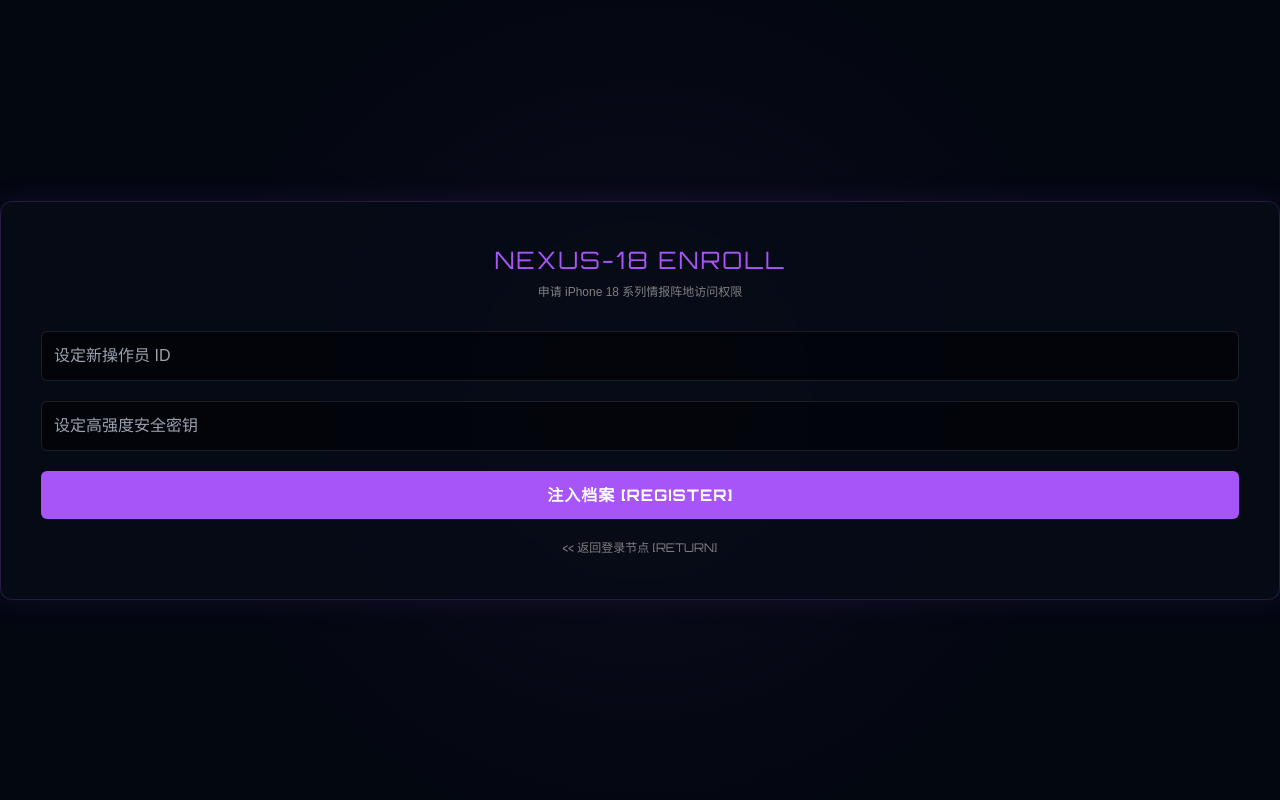
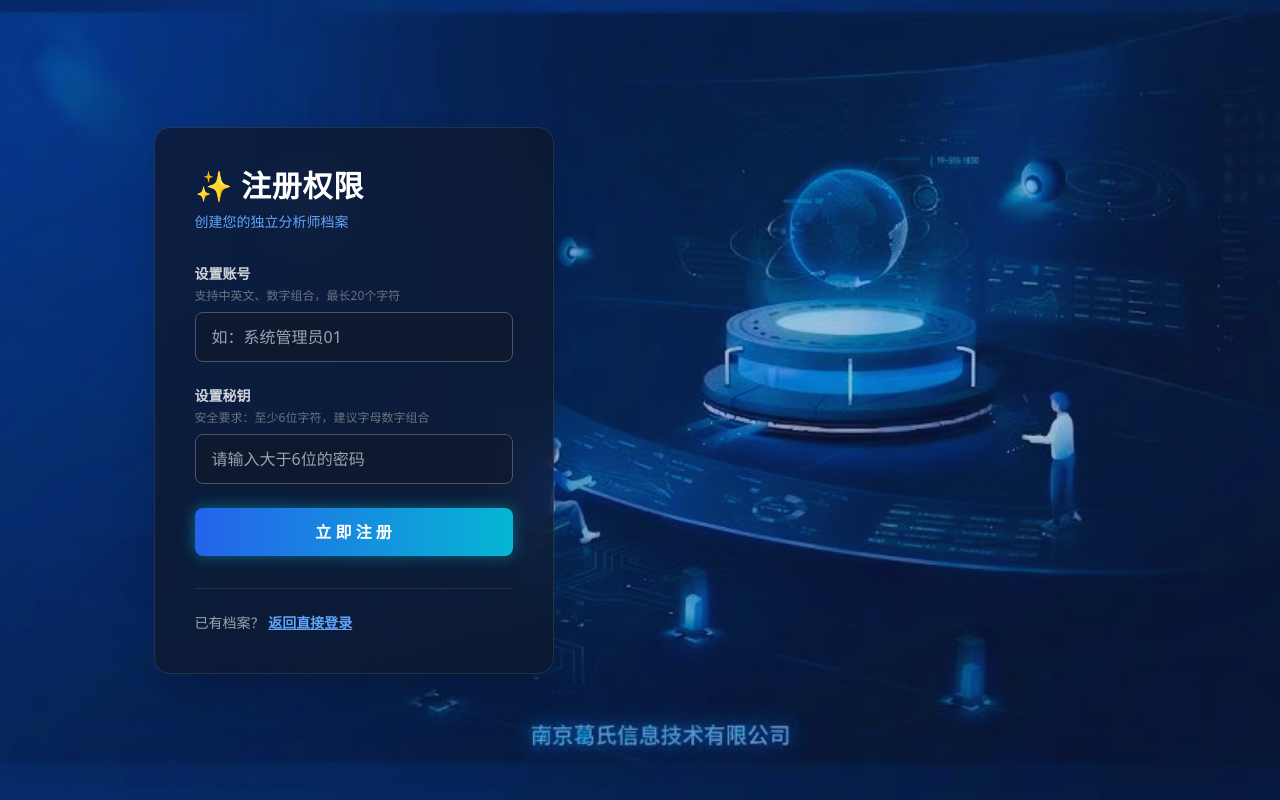
Before and after one commit to abc18870537168-lab/sirge, a Flask app: page /register in a window 1280 px wide. Run offline with Flask 3, Linux system fonts and the light colour scheme; some libraries are stand-ins or nearby versions.

Commit message:
Update register.html

```diff
--- a/templates/register.html
+++ b/templates/register.html
@@ -2,37 +2,54 @@
 <html lang="zh">
 <head>
     <meta charset="UTF-8">
-    <meta name="viewport" content="width=device-width, initial-scale=1.0">
-    <title>系统注册 - iPhone 18 系列预测中台</title>
+    <title>申请权限 - iPhone 18 系列数据中心</title>
     <script src="https://cdn.tailwindcss.com"></script>
-    <link href="https://fonts.googleapis.com/css2?family=Orbitron:wght@400;500;700;900&display=swap" rel="stylesheet">
     <style>
-        body { background-color: #030710; background-image: radial-gradient(circle at 50% 50%, rgba(168, 85, 247, 0.05), transparent 60%); color: #fff; font-family: sans-serif; display: flex; justify-content: center; align-items: center; height: 100vh; margin: 0; overflow: hidden; }
-        .tech-panel { background: rgba(7, 12, 23, 0.8); backdrop-filter: blur(10px); border: 1px solid rgba(168, 85, 247, 0.2); box-shadow: 0 0 30px rgba(168, 85, 247, 0.1); border-radius: 12px; padding: 40px; width: 100%; max-w: 400px; text-align: center; }
-        .input-field { width: 100%; padding: 12px; margin-bottom: 20px; background: rgba(0, 0, 0, 0.5); border: 1px solid rgba(255, 255, 255, 0.1); color: #a855f7; border-radius: 6px; box-sizing: border-box; transition: all 0.3s; }
-        .input-field:focus { outline: none; border-color: #a855f7; box-shadow: 0 0 10px rgba(168, 85, 247, 0.3); }
-        .submit-btn { width: 100%; padding: 12px; background: #a855f7; color: #fff; font-family: 'Orbitron', sans-serif; font-weight: bold; border: none; border-radius: 6px; cursor: pointer; transition: all 0.3s; letter-spacing: 1px; }
-        .submit-btn:hover { background: #fff; color: #000; box-shadow: 0 0 15px #a855f7; }
-        .link-text { display: inline-block; margin-top: 20px; color: gray; font-size: 12px; text-decoration: none; font-family: 'Orbitron', sans-serif; transition: color 0.3s; }
-        .link-text:hover { color: #a855f7; }
+        .glass-panel {
+            background: rgba(15, 23, 42, 0.7);
+            backdrop-filter: blur(20px);
+            border: 1px solid rgba(255, 255, 255, 0.1);
+        }
     </style>
 </head>
-<body>
-    <div class="tech-panel">
-        <h1 style="font-family: 'Orbitron', sans-serif; font-size: 24px; color: #a855f7; margin-bottom: 5px; letter-spacing: 2px;">NEXUS-18 ENROLL</h1>
-        <p style="color: gray; font-size: 12px; margin-bottom: 30px;">申请 iPhone 18 系列情报阵地访问权限</p>
+<body class="bg-gray-900 h-screen flex justify-start items-center pl-[12%] bg-[url('/static/login_bg.png')] bg-cover bg-center bg-no-repeat">
+
+    <div class="absolute inset-0 bg-blue-900/20"></div>
+
+    <div class="glass-panel relative z-10 p-10 rounded-2xl shadow-2xl w-[400px]">
+        <div class="text-left mb-8">
+            <h1 class="text-3xl font-bold text-white mb-2 tracking-wide">✨ 注册权限</h1>
+            <p class="text-blue-400 text-sm">创建您的独立分析师档案</p>
+        </div>
 
         {% if error %}
-        <p style="color: #ff4444; font-size: 12px; margin-bottom: 15px;">{{ error }}</p>
+        <div class="bg-red-500/20 border border-red-500 text-red-400 text-sm p-3 rounded-lg mb-4 text-center">
+            {{ error }}
+        </div>
         {% endif %}
 
-        <form method="POST">
-            <input type="text" name="username" class="input-field" placeholder="设定新操作员 ID" required>
-            <input type="password" name="password" class="input-field" placeholder="设定高强度安全密钥" required>
-            <button type="submit" class="submit-btn">注入档案 [REGISTER]</button>
+        <form action="/register" method="POST" class="space-y-6">
+            <div>
+                <label class="block text-gray-300 text-sm font-bold mb-1">设置账号</label>
+                <p class="text-xs text-gray-500 mb-2">支持中英文、数字组合，最长20个字符</p>
+                <input type="text" name="username" required placeholder="如：系统管理员01" class="w-full px-4 py-3 rounded-lg bg-gray-900/60 border border-gray-600 text-white focus:outline-none focus:border-blue-500 transition-all">
+            </div>
+
+            <div>
+                <label class="block text-gray-300 text-sm font-bold mb-1">设置秘钥</label>
+                <p class="text-xs text-gray-500 mb-2">安全要求：至少6位字符，建议字母数字组合</p>
+                <input type="password" name="password" required placeholder="请输入大于6位的密码" class="w-full px-4 py-3 rounded-lg bg-gray-900/60 border border-gray-600 text-white focus:outline-none focus:border-blue-500 transition-all">
+            </div>
+
+            <button type="submit" class="w-full bg-gradient-to-r from-blue-600 to-cyan-500 hover:from-blue-500 hover:to-cyan-400 text-white font-bold py-3 mt-4 rounded-lg shadow-[0_0_15px_rgba(6,182,212,0.5)] transition-all">
+                立 即 注 册
+            </button>
         </form>
 
-        <a href="/" class="link-text"><< 返回登录节点 [RETURN]</a>
+        <p class="text-left text-gray-400 text-sm mt-8 border-t border-gray-700/50 pt-6">
+            已有档案？ <a href="/" class="text-blue-400 hover:text-blue-300 underline font-bold">返回直接登录</a>
+        </p>
     </div>
+
 </body>
 </html>
```
